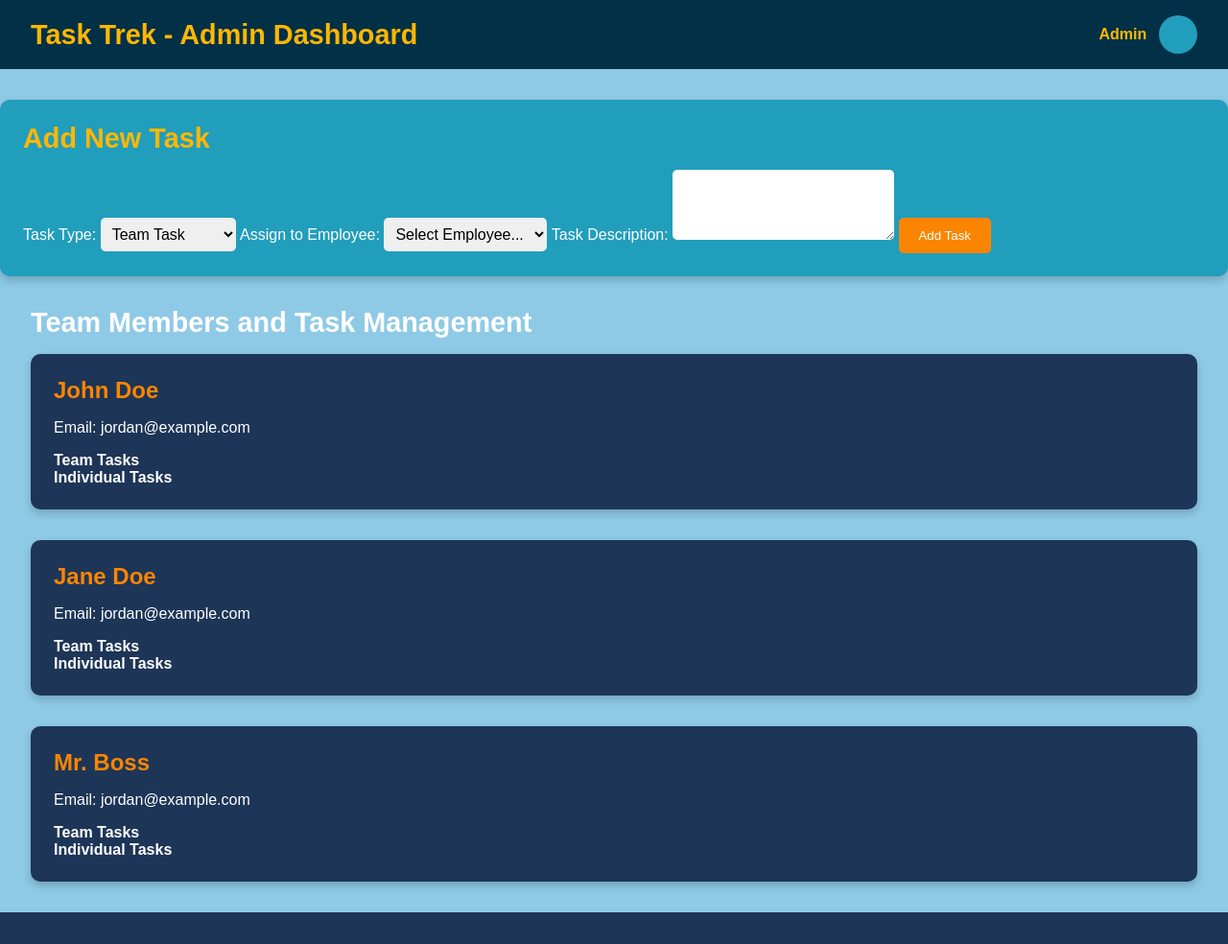
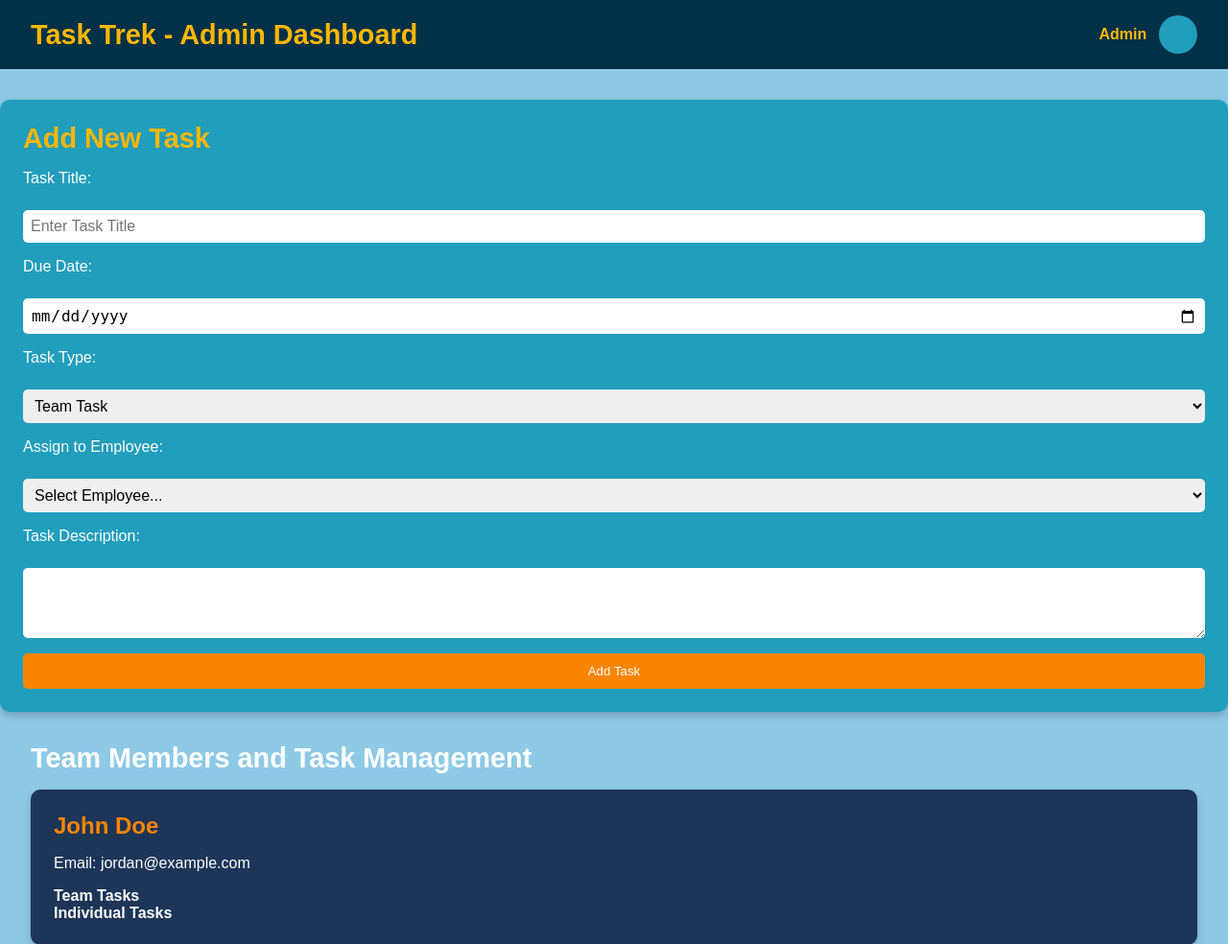
Before and after one commit to 10DavidFranco/softwareWebAppFinal, a Django app: template tasktrek/templates/superuser.html in a window 1280 px wide. Shown: the top 984 px of the page at 96% size. Before the commit the page ends 951 px from the top, so only its background shows below. Run offline with Django 5.2, Linux system fonts and the light colour scheme; the template is opened without the code that fills it: values that come from a table or form of the project are taken from there, others are empty; data comes from the database, SQL or seed files in the repository.

Commit message:
due dates

```diff
--- a/tasktrek/static/css/styles.css
+++ b/tasktrek/static/css/styles.css
@@ -390,6 +390,15 @@
 .add-task-card .add-task-submit-btn:hover {
     background-color: #e63946;
 }
+/* Add Task Card: Style modifications for input fields */
+.add-task-card input {
+    padding: 0.5rem;
+    border-radius: 5px;
+    border: none;
+    font-size: 1rem;
+    width: 100%;
+    box-sizing: border-box;
+}
 
 /* Input field for editing the title */
 .edit-title-input {
@@ -442,3 +451,11 @@
 .cancel-btn:hover {
     background-color: #f54242;
 }
+/* Style for Due Date */
+.task-due-date {
+    font-size: 0.9rem;
+    color: #555;
+    margin-top: 0.5rem;
+    margin-bottom: 0.5rem;
+    font-weight: bold;
+}
--- a/tasktrek/templates/superuser.html
+++ b/tasktrek/templates/superuser.html
@@ -21,6 +21,15 @@
     <!-- Add Task Card -->
     <div class="add-task-card">
         <h2>Add New Task</h2>
+        <form>
+            <!-- Task Title -->
+            <label for="task-title">Task Title:</label>
+            <input type="text" id="task-title" name="task_title" placeholder="Enter Task Title" required>
+
+            <!-- Task Due Date -->
+            <label for="due-date">Due Date:</label>
+            <input type="date" id="due-date" name="due_date" required>
+
             <!-- Select Task Type -->
             <label for="task-type">Task Type:</label>
             <select id="task-type" name="task_type" required>
@@ -73,6 +82,7 @@
                                 <!-- Task Title and Description -->
                                 <span class="task-title">{{ task.title }}</span>
                                 <p class="task-description">{{ task.description }}</p>
+                                <p class="task-due-date"><strong>Due Date:</strong> {{ task.due_date|date:"F j, Y" }}</p>
                                 <div class="action-buttons">
                                     <button class="approve-btn">Approve</button>
                                     <button class="edit-btn">Edit</button>
--- /dev/null
+++ b/testing2.txt
@@ -0,0 +1 @@
+tshuyijfgbdjhkis
--- a/teststing.txt
+++ b/teststing.txt
@@ -0,0 +1 @@
+fdsfdsfsdfsdfs
```
Also changed, not shown: tasktrek/templates/user.html (+7 -0 lines).
